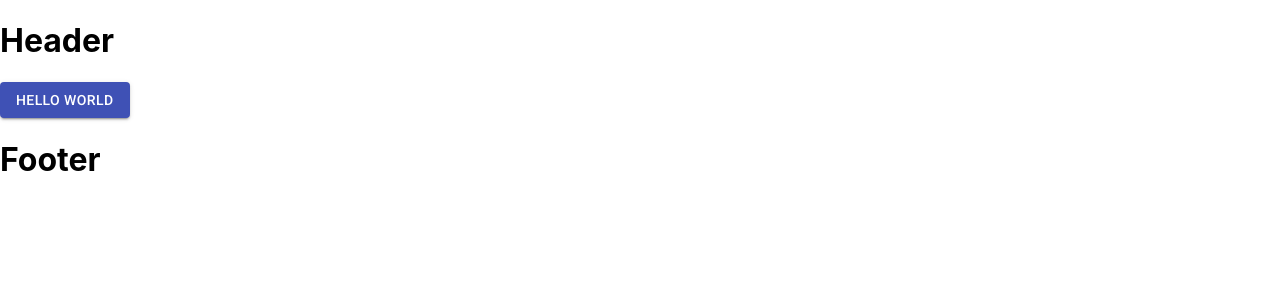
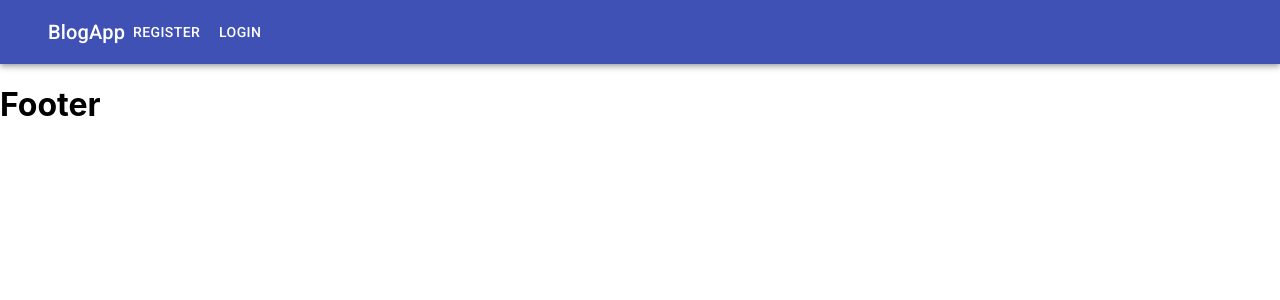
Before and after one commit to ArmAlam/BlogApp, a React (Create React App) app: page / in a window 1280 px wide. Shown: the top 300 px of the page. Built offline with nearby package versions, Linux system fonts and the light colour scheme.

Commit message:
Appbar done

```diff
--- a/src/App.js
+++ b/src/App.js
@@ -1,5 +1,4 @@
 import React from 'react';
-import Button from "@material-ui/core/Button";
 import {Layout} from "./components/header_footer/";
 import './App.css';
 
@@ -7,9 +6,6 @@ function App() {
   return (
     <>
       <Layout>
-          <Button variant="contained" color="primary">
-              Hello World
-          </Button>
       </Layout>
     </>
   );
--- a/src/components/header_footer/Header.js
+++ b/src/components/header_footer/Header.js
@@ -1,9 +1,26 @@
-import React from 'react';
+import React, {useState} from 'react';
+import {AppBar, Toolbar, Typography, Container} from "@material-ui/core";
+import RegisterLinks from "./RegisterLinks";
+import LoginLinks from "./LoginLinks";
 
 
 const Header = () => {
+
+    const [auth, setAuth] = useState(false);
+
+
+
     return (
-        <h1>Header</h1>
+        <AppBar position='static'>
+            <Container>
+                <Toolbar>
+                    <Typography variant='h6'>
+                        BlogApp
+                    </Typography>
+                    {auth ? <LoginLinks/> : <RegisterLinks/> }
+                </Toolbar>
+            </Container>
+        </AppBar>
     );
 }
 
--- /dev/null
+++ b/src/components/header_footer/LoginLinks.js
@@ -0,0 +1,15 @@
+import React from "react";
+import {Button, Fab} from "@material-ui/core";
+
+
+const LoginLinks = () => {
+    return (
+        <>
+            <Button color='inherit'>Add Post</Button>
+            <Button color='inherit'>Log out</Button>
+            <Fab size='medium' variant='round' color='primary'>AA</Fab>
+        </>
+    );
+}
+
+export default LoginLinks;
--- /dev/null
+++ b/src/components/header_footer/RegisterLinks.js
@@ -0,0 +1,14 @@
+import React from "react";
+import {Button} from "@material-ui/core";
+
+
+const RegisterLinks = () => {
+    return (
+        <>
+            <Button color='inherit'>Register</Button>
+            <Button color='inherit'>Login</Button>
+        </>
+    );
+}
+
+export default RegisterLinks;
```
